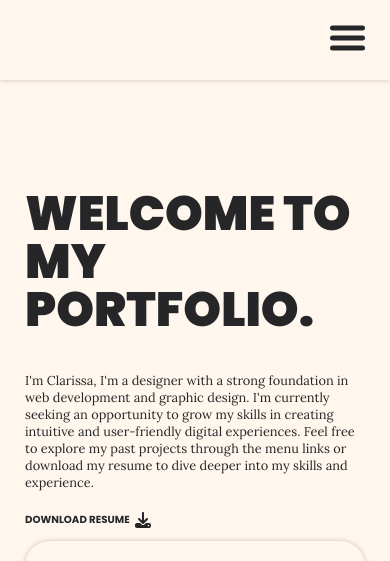
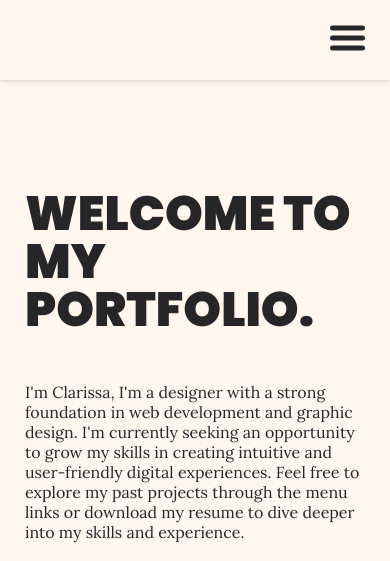
Before and after one commit to ClarissaCD/clarissacd.github.io, a PHP site: page /index.html in a window 390 px wide. Shown: the top 561 px of the page. Run offline with PHP 8.4, Linux system fonts and the light colour scheme.

Commit message:
Update main.css

```diff
--- a/css/main.css
+++ b/css/main.css
@@ -155,13 +155,13 @@ header #toggle:checked ~ .toggle span::after {
 .mobile-reverse{ flex-flow: column-reverse;}
 .green-visual img, .pink-visual img, .lavendar-visual img{ max-height: 550px;}
 
-a{  font-size: 0.8em;  }
-h1{   font-size: 3em; line-height: 1;  margin-bottom: 0.8em;  }
+a{  font-size: 1em;  }
+h1{   font-size: 3em; line-height: 1;  margin-bottom: 1em;  }
 h2{  font-size: 2em;  line-height: 1; margin-bottom: 0.5em;  }
 h3{  font-size: 1.5em;}
 h4{   font-size: 1em;}
-li{   font-size: 0.8em;}
-p{  font-size: 0.8em; margin-bottom: 1em;  }
+li{   font-size: 1em;}
+p{  font-size: 1em; margin-bottom: 1em;  }
 p.button{ margin-top: 1.5em;}
 
 /*footer*/
```
